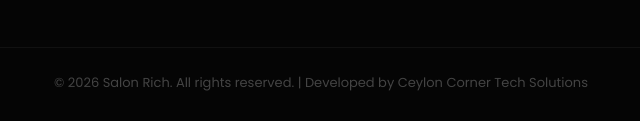
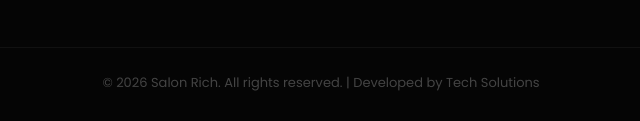
Before and after one commit to sparow001/salon-rich-web, a plain HTML site: page frontend/index.html in a window 1280 px wide. Shown: the part 2361-2482 px from the top of the page, 319-959 px from the left. Drawn offline with nearby package versions, Linux system fonts and the light colour scheme; no server answers.

```diff
--- a/frontend/index.html
+++ b/frontend/index.html
@@ -352,7 +352,7 @@
             </div>
         </div>
         <div class="container text-center footer-bottom">
-            &copy; 2026 Salon Rich. All rights reserved. | Developed by Ceylon Corner Tech Solutions
+            &copy; 2026 Salon Rich. All rights reserved. | Developed by  Tech Solutions
         </div>
     </footer>
 
```
